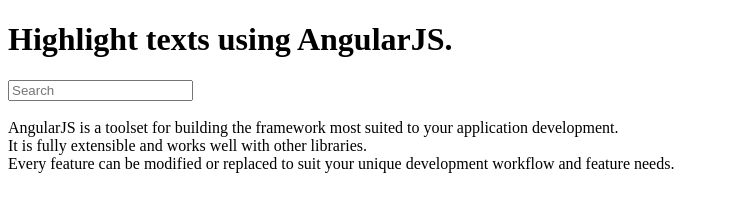
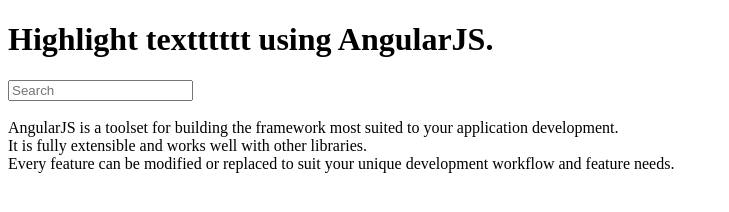
Before and after one commit to shashankasharma/highlight-text-angular, a plain HTML site: page index.html in a window 1280 px wide. Shown: the whole page, without its empty margins (0-729 px from the left). Drawn offline with Linux system fonts and the light colour scheme.

Commit message:
text to texttttt

```diff
--- a/index.html
+++ b/index.html
@@ -10,7 +10,7 @@
   </head>
 
   <body ng-app="Demo">
-    <h1>Highlight texts using AngularJS.</h1>
+    <h1>Highlight textttttt using AngularJS.</h1>
 
     <div class="container" ng-controller="Demo">
       <input type="text" placeholder="Search" ng-model="search.text"><br><br>
```
